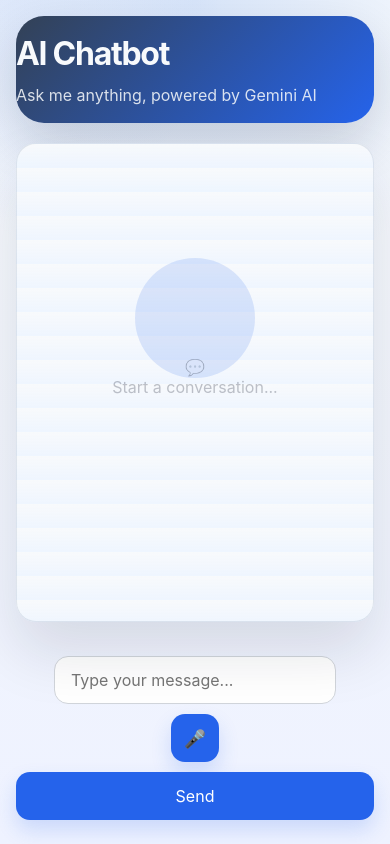
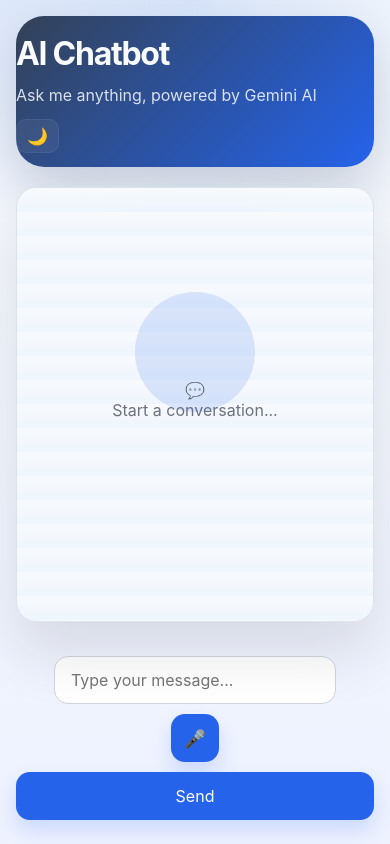
Before and after one commit to Rishipsy/Ai-Chatbot-App, a Flask app: page / in a window 390 px wide. Run offline with Flask 3, Linux system fonts and the light colour scheme.

Commit message:
Enhancement: day/night mode toggle with localStorage persistence

```diff
--- a/static/css/style.css
+++ b/static/css/style.css
@@ -1,9 +1,60 @@
 /* Basic layout and typography */
 :root {
+  /* Light mode token values */
+  --bg-color: #f8fafc;
+  --page-bg-gradient: radial-gradient(circle at top left, rgba(37, 99, 235, 0.08), transparent 24%), linear-gradient(180deg, #f8fafc 0%, #eef2ff 100%);
+  --text-color: #1f2937;
+  --muted-text: rgba(15, 23, 42, 0.7);
+  --header-start: #334155;
+  --header-end: #2563eb;
+  --header-text: #f8fafc;
+  --chat-bg: linear-gradient(180deg, rgba(248, 250, 252, 0.98) 0%, rgba(238, 245, 255, 0.95) 100%);
+  --chat-pattern: radial-gradient(circle, rgba(59, 130, 246, 0.05) 1px, transparent 1px);
+  --chat-border: rgba(148, 163, 184, 0.24);
+  --user-bubble-bg: #2563eb;
+  --user-text-color: #f8fafc;
+  --ai-bubble-bg: #eff6ff;
+  --ai-text-color: #111827;
+  --accent: #2563eb;
+  --accent-strong: #1e3a8a;
+  --border-color: #d1d5db;
+  --blob-a: rgba(59, 130, 246, 0.55);
+  --blob-b: rgba(99, 102, 241, 0.45);
+  --danger: #dc2626;
   color-scheme: light;
-  color: #1f2937;
-  background-color: #f3f4f6;
+  color: var(--text-color);
   font-family: Inter, ui-sans-serif, system-ui, -apple-system, BlinkMacSystemFont, "Segoe UI", sans-serif;
+}
+
+/* Dark theme tokens */
+[data-theme="dark"] {
+  --bg-color: #0f1724; /* deep navy */
+  --page-bg-gradient: radial-gradient(circle at top left, rgba(37, 99, 235, 0.04), transparent 24%), linear-gradient(180deg, #0b1220 0%, #0f1724 100%);
+  --text-color: #e6eef8;
+  --muted-text: rgba(230, 238, 248, 0.75);
+  --header-start: #0b1220;
+  --header-end: #0f1724;
+  --header-text: #e6eef8;
+  --chat-bg: linear-gradient(180deg, rgba(8, 12, 20, 0.9) 0%, rgba(12, 16, 24, 0.95) 100%);
+  --chat-pattern: radial-gradient(circle, rgba(255,255,255,0.02) 1px, transparent 1px);
+  --chat-border: rgba(255,255,255,0.04);
+  --user-bubble-bg: #1f4068;
+  --user-text-color: #e6eef8;
+  --ai-bubble-bg: #0b1220;
+  --ai-text-color: #dbeafe;
+  --accent: #60a5fa;
+  --accent-strong: #7c3aed;
+  --border-color: rgba(255,255,255,0.06);
+  --blob-a: rgba(96, 165, 250, 0.28);
+  --blob-b: rgba(124, 58, 237, 0.22);
+  --danger: #ef4444;
+  background-color: var(--bg-color);
+  color: var(--text-color);
+}
+
+/* Smooth transitions for theme changes */
+body, .chat-app, .app-header, .chat-messages, .message-bubble, .input-area, .mic-button, .send-button, .avatar {
+  transition: background-color 0.32s ease, color 0.32s ease, border-color 0.32s ease, box-shadow 0.32s ease;
 }
 
 * {
@@ -174,9 +224,12 @@ input {
   padding: 28px 24px 26px;
   margin-bottom: 20px;
   border-radius: 28px;
-  background: linear-gradient(135deg, #334155, #2563eb);
-  color: #f8fafc;
+  background: linear-gradient(135deg, var(--header-start), var(--header-end));
+  color: var(--header-text);
   box-shadow: 0 20px 50px rgba(15, 23, 42, 0.16);
+  display: flex;
+  align-items: center;
+  justify-content: space-between;
 }
 
 .app-header h1 {
@@ -218,7 +270,7 @@ input {
   align-items: center;
   justify-content: center;
   flex-direction: column;
-  color: rgba(15, 23, 42, 0.3);
+  color: var(--muted-text);
   font-size: 1rem;
   text-align: center;
   white-space: pre-line;
@@ -548,6 +600,45 @@ input {
   body::after {
     display: none;
   }
+
+  .app-header {
+    flex-direction: column;
+    align-items: flex-start;
+    gap: 10px;
+  }
+}
+
+/* Theme toggle button */
+.theme-toggle {
+  appearance: none;
+  border: 1px solid rgba(255,255,255,0.12);
+  background: rgba(255,255,255,0.04);
+  color: var(--header-text);
+  padding: 8px 10px;
+  border-radius: 10px;
+  cursor: pointer;
+  font-size: 1.05rem;
+  line-height: 1;
+  display: inline-flex;
+  align-items: center;
+  justify-content: center;
+}
+
+.theme-toggle:hover {
+  transform: translateY(-1px);
+}
+
+/* Adjust toggle appearance in light mode */
+:root .theme-toggle {
+  border-color: rgba(255,255,255,0.06);
+  background: rgba(255,255,255,0.06);
+  color: var(--header-text);
+}
+
+[data-theme="dark"] .theme-toggle {
+  border-color: rgba(255,255,255,0.12);
+  background: rgba(255,255,255,0.04);
+  color: var(--header-text);
 }
 
 @media (max-width: 600px) {
--- a/static/js/script.js
+++ b/static/js/script.js
@@ -11,6 +11,34 @@ document.addEventListener('DOMContentLoaded', function () {
   var loadingRow = null;
   var recognition = null;
   var isListening = false;
+
+  // Theme initialization: use saved preference or system preference when no saved value
+  var themeToggle = document.getElementById('themeToggle');
+  function applyTheme(theme, save) {
+    document.documentElement.setAttribute('data-theme', theme);
+    if (themeToggle) {
+      // show moon when current theme is light (means clicking will switch to dark)
+      themeToggle.textContent = theme === 'dark' ? '☀️' : '🌙';
+      themeToggle.setAttribute('aria-pressed', theme === 'dark');
+    }
+    if (save) localStorage.setItem('chatbotTheme', theme);
+  }
+
+  (function initTheme() {
+    var saved = null;
+    try { saved = localStorage.getItem('chatbotTheme'); } catch (e) { saved = null; }
+    var prefersDark = window.matchMedia && window.matchMedia('(prefers-color-scheme: dark)').matches;
+    var theme = saved || (prefersDark ? 'dark' : 'light');
+    applyTheme(theme, false);
+
+    if (themeToggle) {
+      themeToggle.addEventListener('click', function () {
+        var current = document.documentElement.getAttribute('data-theme') === 'dark' ? 'dark' : 'light';
+        var next = current === 'dark' ? 'light' : 'dark';
+        applyTheme(next, true);
+      });
+    }
+  })();
 
   function escapeHtml(text) {
     return text
--- a/templates/index.html
+++ b/templates/index.html
@@ -19,8 +19,13 @@
 
   <main class="chat-app">
     <header class="app-header">
-      <h1>AI Chatbot</h1>
-      <p class="app-description">Ask me anything, powered by Gemini AI</p>
+      <div class="header-left">
+        <h1>AI Chatbot</h1>
+        <p class="app-description">Ask me anything, powered by Gemini AI</p>
+      </div>
+      <div class="header-right">
+        <button id="themeToggle" class="theme-toggle" aria-label="Toggle theme">🌙</button>
+      </div>
     </header>
 
     <section id="chatMessages" class="chat-messages" aria-label="Chat messages">
```
Also changed, not shown: other parts of static/css/style.css (+21 -23 lines).
